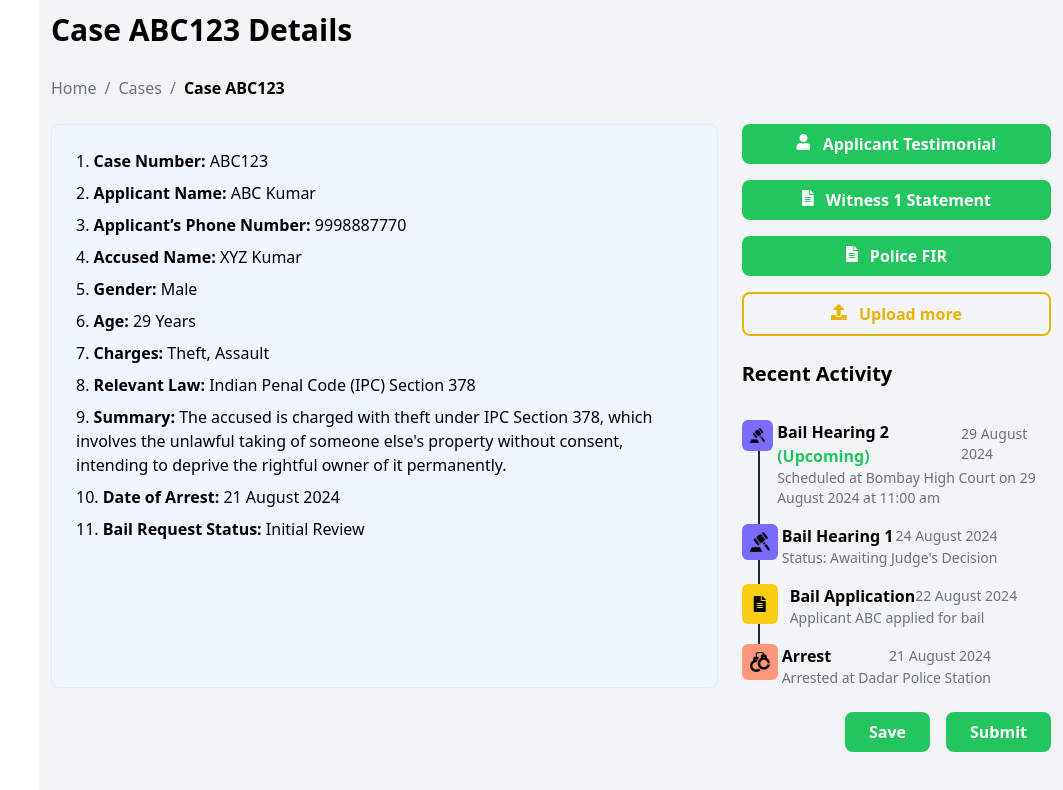
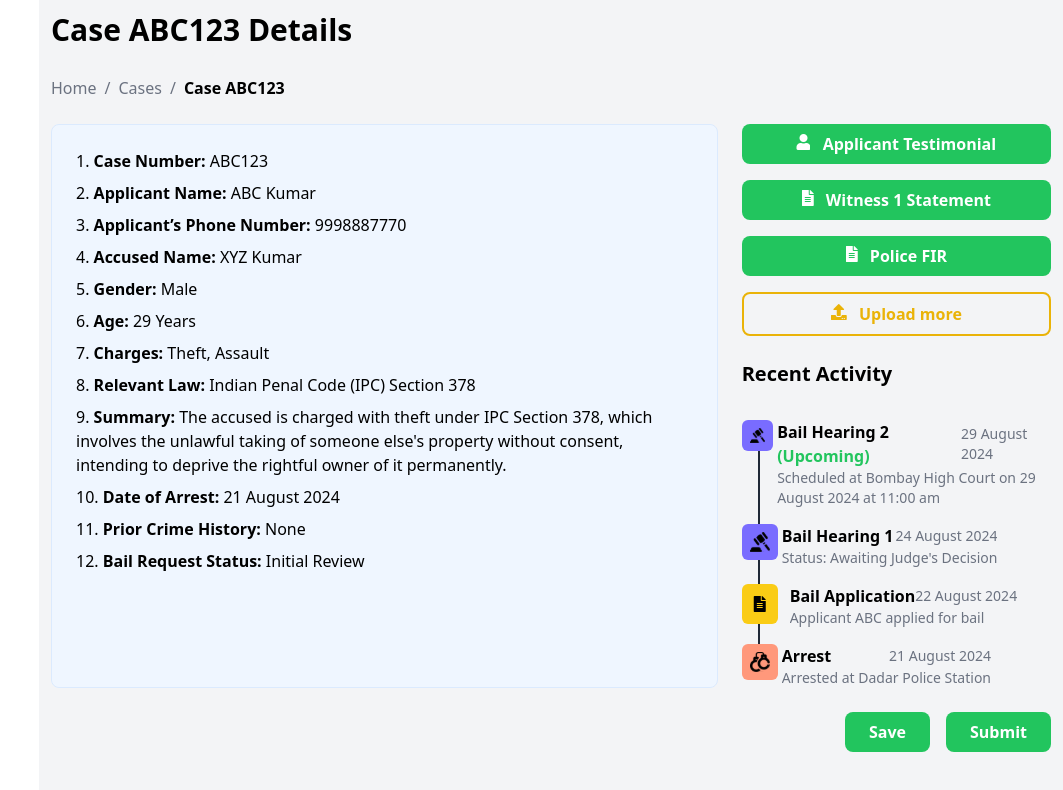
Before and after one commit to Tech4Stack/BailReckoner, a React (Create React App) app in the folder bailsuites/: page /lawyer-dashboard in a window 1280 px wide. Shown: the top 790 px of the page, without its empty margins (217-1280 px from the left). Built offline with nearby package versions, Linux system fonts and the light colour scheme.

Commit message:
Updated LAA home

```diff
--- a/bailsuites/src/Pages/Lawyer/Home.jsx
+++ b/bailsuites/src/Pages/Lawyer/Home.jsx
@@ -51,6 +51,7 @@ const LawyerDashboard = () => {
                         <li><strong>Relevant Law:</strong> Indian Penal Code (IPC) Section 378</li>
                         <li><strong>Summary:</strong> The accused is charged with theft under IPC Section 378, which involves the unlawful taking of someone else's property without consent, intending to deprive the rightful owner of it permanently.</li>
                         <li><strong>Date of Arrest:</strong> 21 August 2024</li>
+                        <li><strong>Prior Crime History:</strong> None</li>
                         <li><strong>Bail Request Status:</strong> Initial Review</li>
                     </ol>
                 </div>
```
